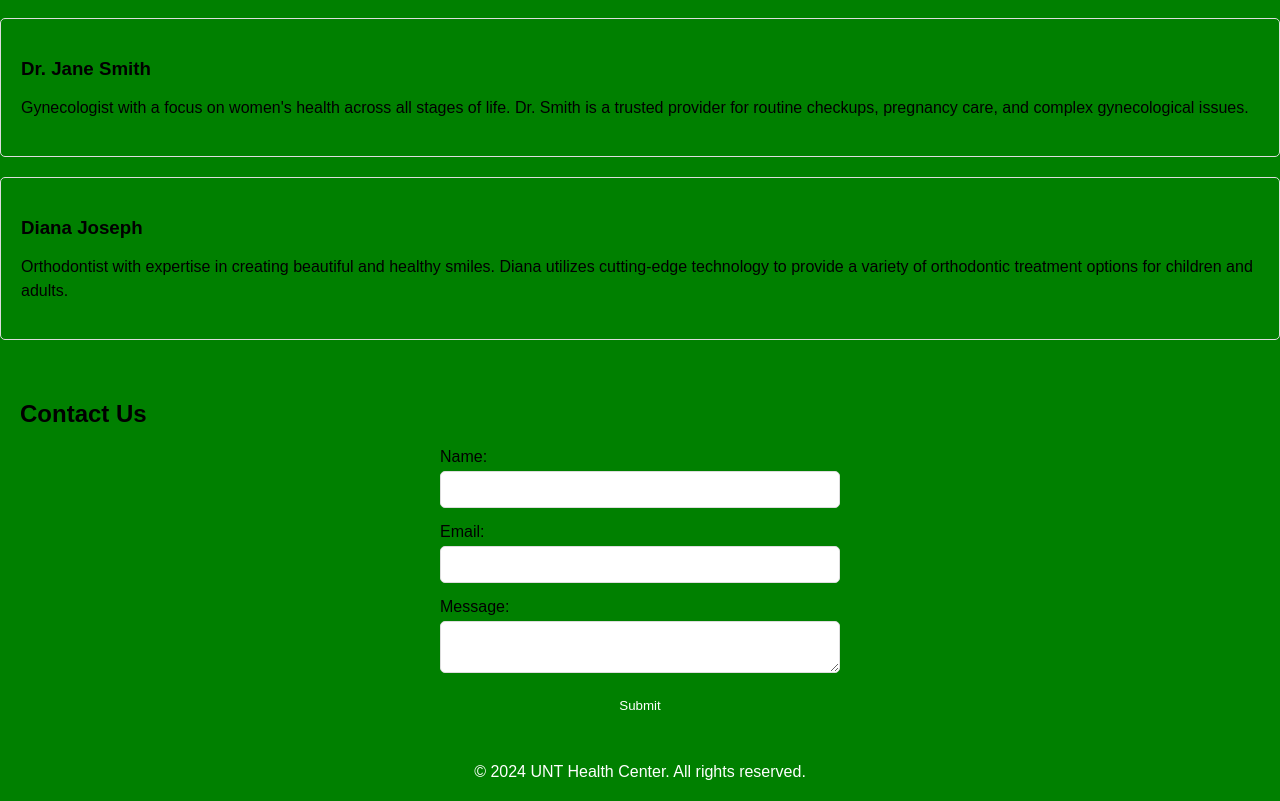
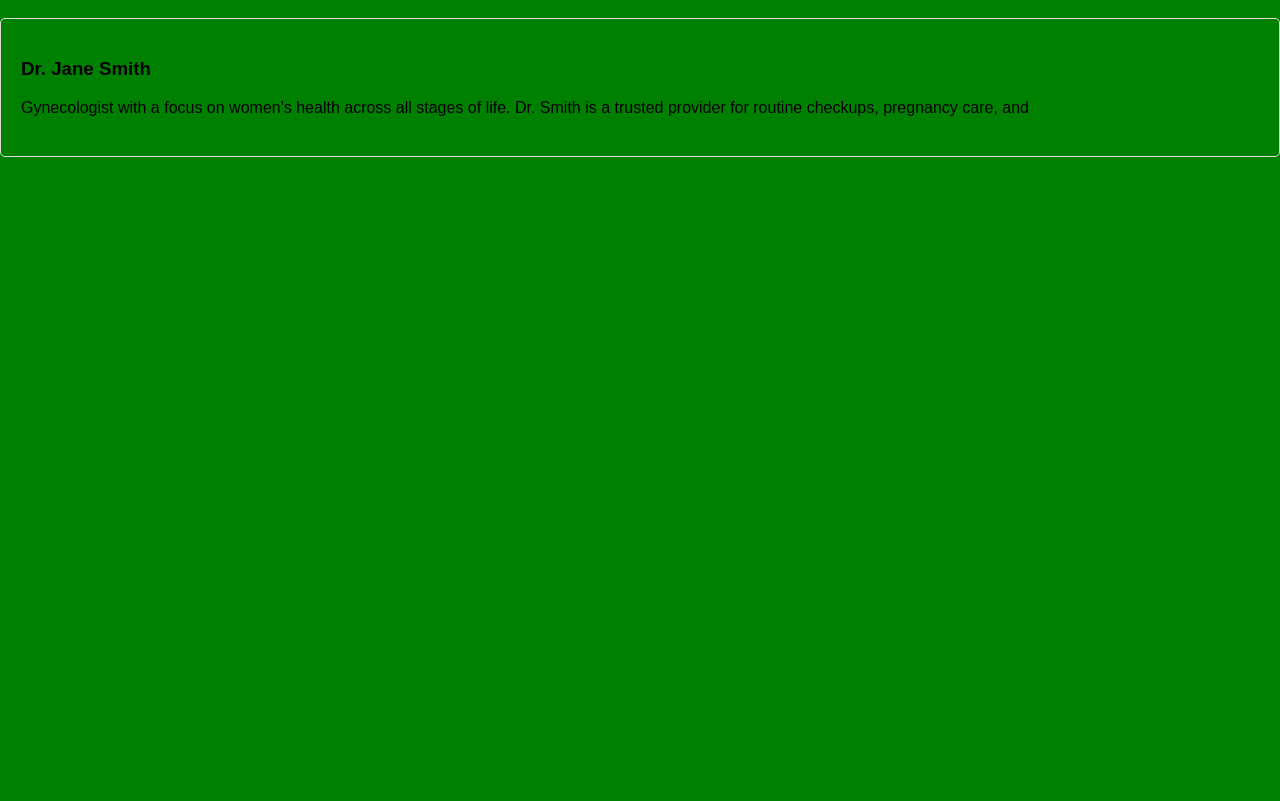
Before and after one commit to sowjanya4u4ever/Tabnine_Error-Fixing, a plain HTML site: page index.html in a window 1280 px wide. Shown: the part 352-1153 px from the top of the page. After the commit the page ends 800 px from the top, so only its background shows below. Drawn offline with Linux system fonts and the light colour scheme.

Commit message:
Update index.html

```diff
--- a/index.html
+++ b/index.html
@@ -60,7 +60,7 @@
       border-radius: 5px;
     }
     .form button {
-      background-color: #008000; /* Green background */
+      background-color: #008000;
       color: #ffffff;
       border: none;
       padding: 10px 20px;
@@ -71,7 +71,7 @@
     .footer {
       text-align: center;
       padding: 20px;
-      background-color: #008000; /* Green background */
+      background-color: #008000;
       color: #ffffff;
     }
   </style>
@@ -86,7 +86,6 @@
       <a href="#">Sign In</a>
     </nav>
   </header>
-
   <main>
     <section>
       <h2>Our Renowned Doctors</h2>
@@ -96,33 +95,4 @@
       </div>
       <div class="doctor">
         <h3>Dr. Jane Smith</h3>
-        <p>Gynecologist with a focus on women's health across all stages of life. Dr. Smith is a trusted provider for routine checkups, pregnancy care, and complex gynecological issues.</p>
-      </div>
-      <div class="doctor">
-        <h3>Diana Joseph</h3>
-        <p>Orthodontist with expertise in creating beautiful and healthy smiles. Diana utilizes cutting-edge technology to provide a variety of orthodontic treatment options for children and adults.</p>
-      </div>
-    </section>
-
-    <section class="form-container">
-      <h2>Contact Us</h2>
-      <form class="form" action="/submit-form" method="post">
-        <label for="name">Name:</label>
-        <input type="text" id="name" name="name" required>
-
-        <label for="email">Email:</label>
-        <input type="email" id="email" name="email" required>
-
-        <label for="message">Message:</label>
-        <textarea id="message" name="message" required></textarea>
-
-        <button type="submit">Submit</button>
-      </form>
-    </section>
-  </main>
-
-  <footer class="footer">
-    &copy; 2024 UNT Health Center. All rights reserved.
-  </footer>
-</body>
-</html>
+        <p>Gynecologist with a focus on women's health across all stages of life. Dr. Smith is a trusted provider for routine checkups, pregnancy care, and
```
